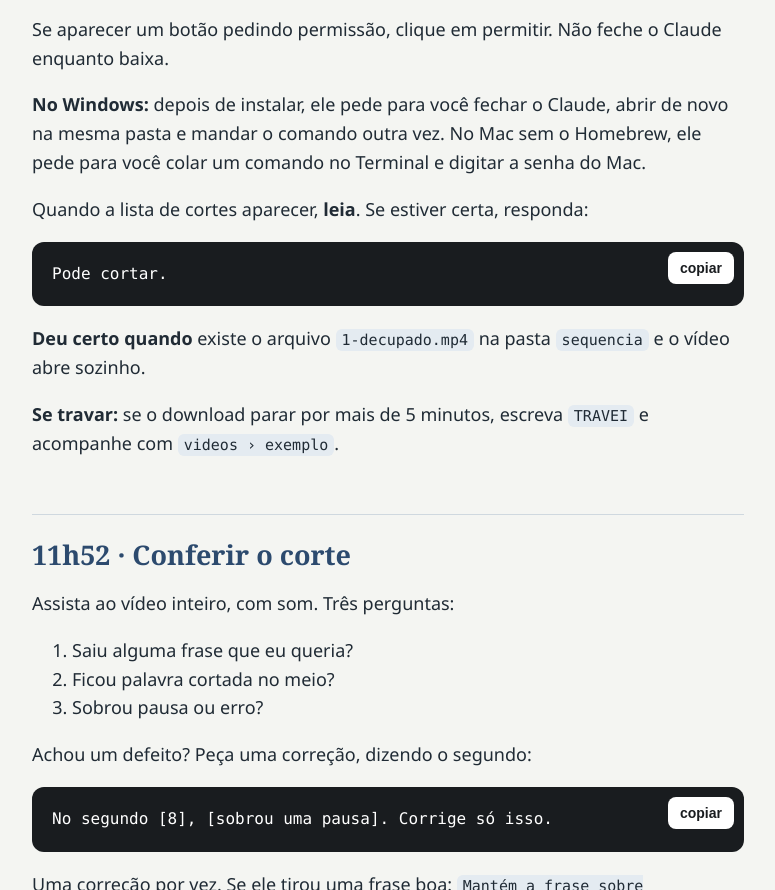
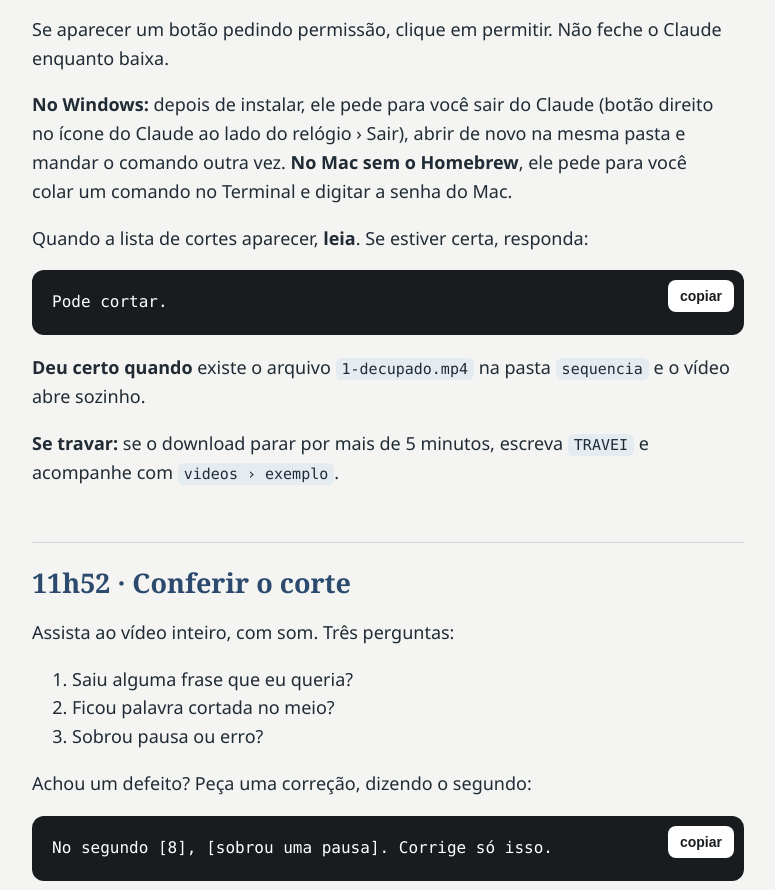
Before and after one commit to AosJunior/imersao-edicao, a plain HTML site: page GUIA.html in a window 1280 px wide. Shown: the part 3244-4134 px from the top of the page, without its empty margins (252-1027 px from the left). Drawn offline with Linux system fonts and the light colour scheme.

Commit message:
GUIA.html gerado de novo a partir do GUIA.md
Co-Authored-By: Claude Fable 5.2 <noreply@anthropic.com>
Claude-Session: https://claude.ai/code/session_013FxgTi4z57hnZg6kbaU4ox

```diff
--- a/GUIA.html
+++ b/GUIA.html
@@ -117,8 +117,9 @@ seu no almoço.</p>
 <div class="copiar"><pre><code>Pode instalar.
 </code></pre><button type="button">copiar</button></div>
 <p>Se aparecer um botão pedindo permissão, clique em permitir. Não feche o Claude enquanto baixa.</p>
-<p><strong>No Windows:</strong> depois de instalar, ele pede para você fechar o Claude, abrir de novo na mesma pasta e mandar o
-comando outra vez. No Mac sem o Homebrew, ele pede para você colar um comando no Terminal e digitar a senha do Mac.</p>
+<p><strong>No Windows:</strong> depois de instalar, ele pede para você sair do Claude (botão direito no ícone do Claude ao lado do
+relógio › Sair), abrir de novo na mesma pasta e mandar o comando outra vez. <strong>No Mac sem o Homebrew</strong>, ele pede para
+você colar um comando no Terminal e digitar a senha do Mac.</p>
 <p>Quando a lista de cortes aparecer, <strong>leia</strong>. Se estiver certa, responda:</p>
 <div class="copiar"><pre><code>Pode cortar.
 </code></pre><button type="button">copiar</button></div>
```
